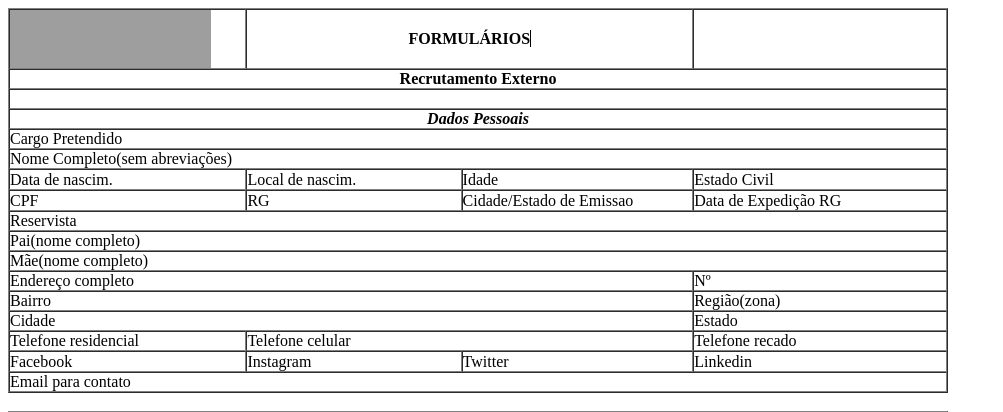
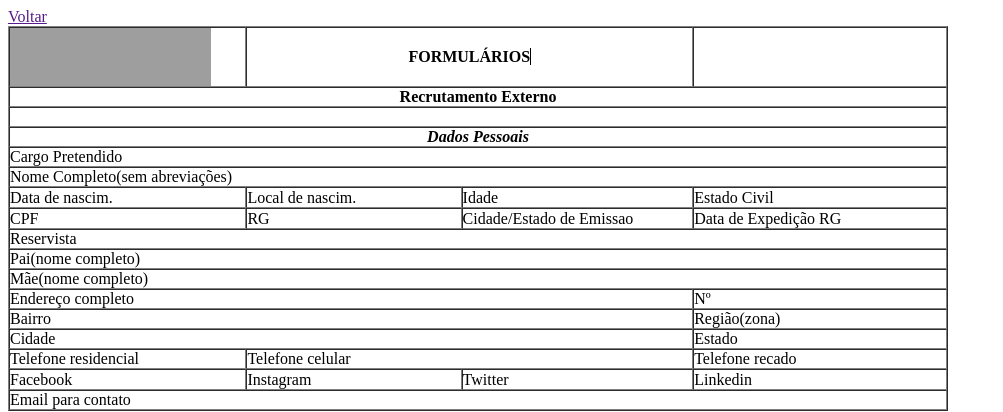
Before and after one commit to TKJoaoPaulo/Cadastro_Curriculo, a PHP site: template assets/grocery_crud/themes/flexigrid/views/read.php in a window 1280 px wide. Shown: the top 412 px of the page, without its empty margins (0-1003 px from the left). Run offline with PHP 8.4, Linux system fonts and the light colour scheme; the template is opened without the code that fills it, so the values that code supplies are empty; grey boxes are pictures that could not be loaded.

Commit message:
adicionado botao voltar

```diff
--- a/assets/grocery_crud/themes/flexigrid/views/read.php
+++ b/assets/grocery_crud/themes/flexigrid/views/read.php
@@ -1,3 +1,6 @@
+<a href="<?php echo base_url('index.php/Admin'); ?>">Voltar</a>
+
+
 <?php
 
 	$this->set_css($this->default_theme_path.'/flexigrid/css/flexigrid.css');
```
